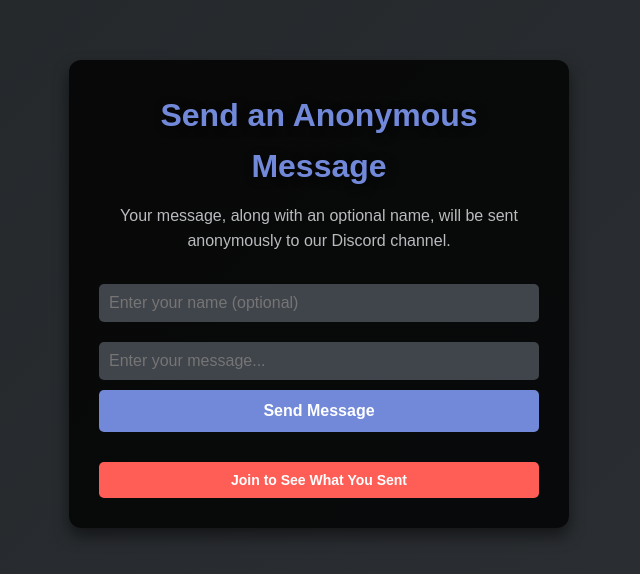
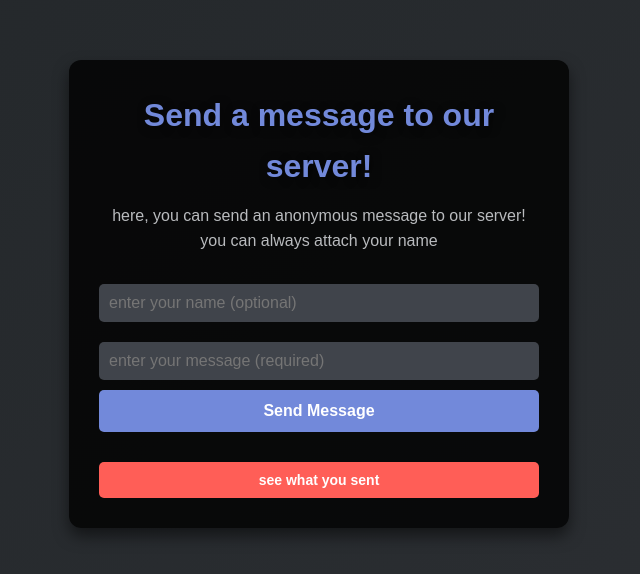
Before and after one commit to ribbonboyy/prettyfunny, a plain HTML site: page index.html in a window 1280 px wide. Shown: the part 106-680 px from the top of the page, without its empty margins (321-961 px from the left). Drawn offline with Linux system fonts and the light colour scheme.

Commit message:
Update index.html

```diff
--- a/index.html
+++ b/index.html
@@ -9,17 +9,17 @@
 <body>
     <div class="container">
         <header>
-            <h1>Send an Anonymous Message</h1>
-            <p>Your message, along with an optional name, will be sent anonymously to our Discord channel.</p>
+            <h1>Send a message to our server!</h1>
+            <p>here, you can send an anonymous message to our server! you can always attach your name</p>
         </header>
         <main>
             <form id="messageForm">
-                <input type="text" id="nameInput" placeholder="Enter your name (optional)">
-                <input type="text" id="messageInput" placeholder="Enter your message..." required>
+                <input type="text" id="nameInput" placeholder="enter your name (optional)">
+                <input type="text" id="messageInput" placeholder="enter your message (required)" required>
                 <button type="submit">Send Message</button>
             </form>
             <p id="response"></p>
-            <button class="join-button" onclick="redirectToDiscord()">Join to See What You Sent</button>
+            <button class="join-button" onclick="redirectToDiscord()">see what you sent</button>
         </main>
     </div>
     <script>
```
